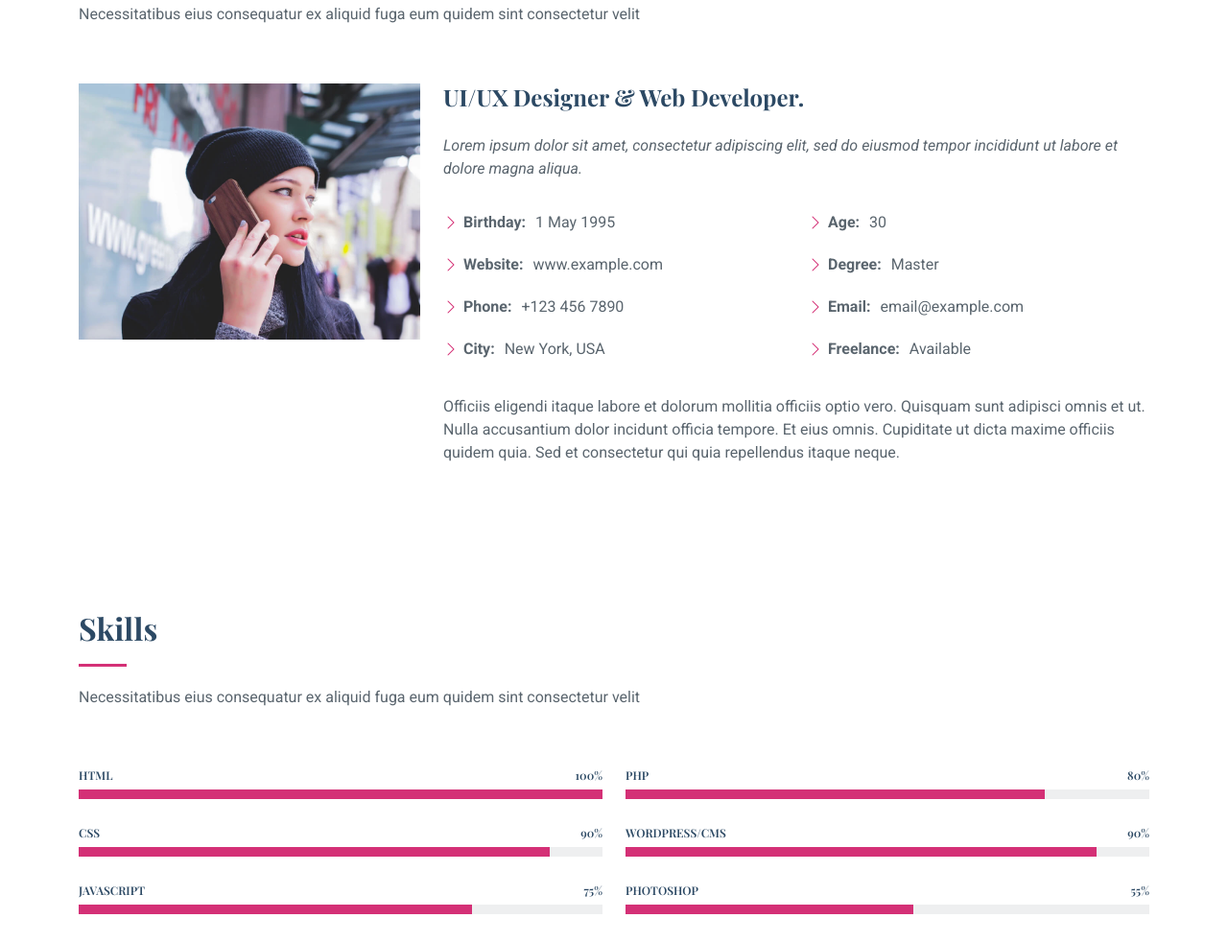
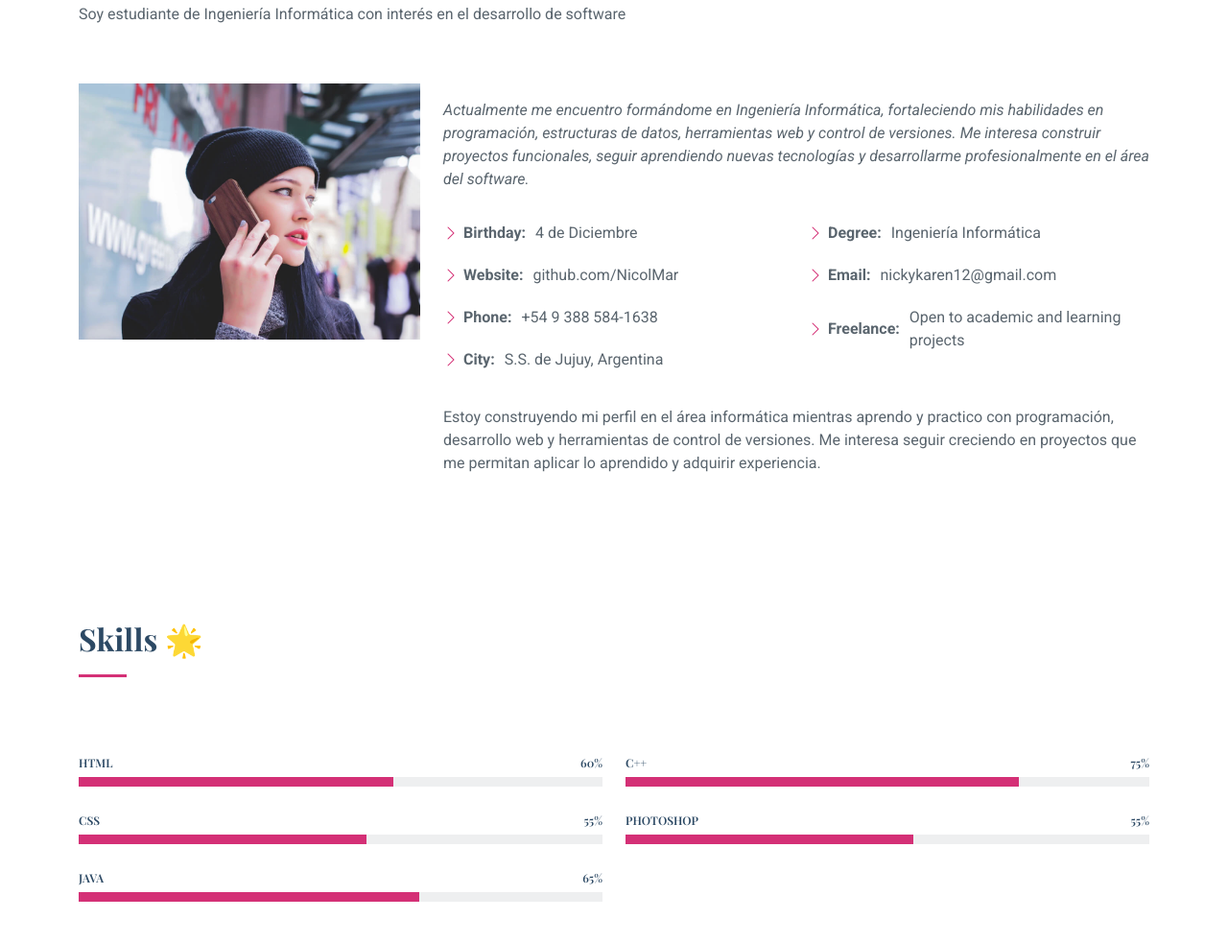
Before and after one commit to UCSE-Programacion-2/taller-github-actividad-2-NicolMar-1, a plain HTML site: page index.html in a window 1280 px wide. Shown: the part 945-1927 px from the top of the page at 96% size. Drawn offline with nearby package versions, Linux system fonts and the light colour scheme; a web font is replaced by a local one.

Commit message:
feat: personalizar contenido del cv

```diff
--- a/index.html
+++ b/index.html
@@ -85,8 +85,8 @@
     <section id="hero" class="hero section dark-background">
 
       <div class="container text-center" data-aos="fade-up" data-aos-delay="100">
-        <h2>Hi, I'm Alice!</h2>
-        <p>I am a graphic designer living in New York<br></p>
+        <h2>Hola, soy Karen Nicole Martinez!</h2>
+        <p>Estudiante de Ingeniería Informática UCSE-DASS<br></p>
         <a href="#about" class="btn-scroll" title="Scroll Down"><i class="bi bi-chevron-down"></i></a>
       </div>
 
@@ -97,8 +97,8 @@
 
       <!-- Section Title -->
       <div class="container section-title" data-aos="fade-up">
-        <h2>About</h2>
-        <p>Necessitatibus eius consequatur ex aliquid fuga eum quidem sint consectetur velit</p>
+        <h2>Sobre mi</h2>
+        <p>Soy estudiante de Ingeniería Informática con interés en el desarrollo de software</p>
       </div><!-- End Section Title -->
 
       <div class="container" data-aos="fade-up" data-aos-delay="100">
@@ -108,32 +108,33 @@
             <img src="assets/img/profile-img.jpg" class="img-fluid" alt="">
           </div>
           <div class="col-lg-8 content">
-            <h2>UI/UX Designer &amp; Web Developer.</h2>
             <p class="fst-italic py-3">
-              Lorem ipsum dolor sit amet, consectetur adipiscing elit, sed do eiusmod tempor incididunt ut labore et dolore
-              magna aliqua.
+              Actualmente me encuentro formándome en Ingeniería Informática, fortaleciendo mis
+habilidades en programación, estructuras de datos, herramientas web y control de
+versiones. Me interesa construir proyectos funcionales, seguir aprendiendo nuevas
+tecnologías y desarrollarme profesionalmente en el área del software.
             </p>
             <div class="row">
               <div class="col-lg-6">
                 <ul>
-                  <li><i class="bi bi-chevron-right"></i> <strong>Birthday:</strong> <span>1 May 1995</span></li>
-                  <li><i class="bi bi-chevron-right"></i> <strong>Website:</strong> <span>www.example.com</span></li>
-                  <li><i class="bi bi-chevron-right"></i> <strong>Phone:</strong> <span>+123 456 7890</span></li>
-                  <li><i class="bi bi-chevron-right"></i> <strong>City:</strong> <span>New York, USA</span></li>
+                  <li><i class="bi bi-chevron-right"></i> <strong>Birthday:</strong> <span>4 de Diciembre</span></li>
+                  <li><i class="bi bi-chevron-right"></i> <strong>Website:</strong> <span>github.com/NicolMar</span></li>
+                  <li><i class="bi bi-chevron-right"></i> <strong>Phone:</strong> <span>+54 9 388 584-1638</span></li>
+                  <li><i class="bi bi-chevron-right"></i> <strong>City:</strong> <span>S.S. de Jujuy, Argentina</span></li>
                 </ul>
               </div>
               <div class="col-lg-6">
                 <ul>
-                  <li><i class="bi bi-chevron-right"></i> <strong>Age:</strong> <span>30</span></li>
-                  <li><i class="bi bi-chevron-right"></i> <strong>Degree:</strong> <span>Master</span></li>
-                  <li><i class="bi bi-chevron-right"></i> <strong>Email:</strong> <span>email@example.com</span></li>
-                  <li><i class="bi bi-chevron-right"></i> <strong>Freelance:</strong> <span>Available</span></li>
+                  <li><i class="bi bi-chevron-right"></i> <strong>Degree:</strong> <span>Ingeniería Informática</span></li>
+                  <li><i class="bi bi-chevron-right"></i> <strong>Email:</strong> <span>nickykaren12@gmail.com</span></li>
+                  <li><i class="bi bi-chevron-right"></i> <strong>Freelance:</strong> <span>Open to academic and learning projects</span></li>
                 </ul>
               </div>
             </div>
             <p class="py-3">
-              Officiis eligendi itaque labore et dolorum mollitia officiis optio vero. Quisquam sunt adipisci omnis et ut. Nulla accusantium dolor incidunt officia tempore. Et eius omnis.
-              Cupiditate ut dicta maxime officiis quidem quia. Sed et consectetur qui quia repellendus itaque neque.
+               Estoy construyendo mi perfil en el área informática mientras aprendo y practico con
+  programación, desarrollo web y herramientas de control de versiones. Me interesa seguir
+  creciendo en proyectos que me permitan aplicar lo aprendido y adquirir experiencia.
             </p>
           </div>
         </div>
@@ -147,8 +148,7 @@
 
       <!-- Section Title -->
       <div class="container section-title" data-aos="fade-up">
-        <h2>Skills</h2>
-        <p>Necessitatibus eius consequatur ex aliquid fuga eum quidem sint consectetur velit</p>
+        <h2>Skills 🌟</h2>
       </div><!-- End Section Title -->
 
       <div class="container" data-aos="fade-up" data-aos-delay="100">
@@ -158,23 +158,23 @@
           <div class="col-lg-6">
 
             <div class="progress">
-              <span class="skill"><span>HTML</span> <i class="val">100%</i></span>
+              <span class="skill"><span>HTML</span> <i class="val">60%</i></span>
               <div class="progress-bar-wrap">
-                <div class="progress-bar" role="progressbar" aria-valuenow="100" aria-valuemin="0" aria-valuemax="100"></div>
+                <div class="progress-bar" role="progressbar" aria-valuenow="60" aria-valuemin="0" aria-valuemax="60"></div>
               </div>
             </div><!-- End Skills Item -->
 
             <div class="progress">
-              <span class="skill"><span>CSS</span> <i class="val">90%</i></span>
+              <span class="skill"><span>CSS</span> <i class="val">55%</i></span>
               <div class="progress-bar-wrap">
-                <div class="progress-bar" role="progressbar" aria-valuenow="90" aria-valuemin="0" aria-valuemax="100"></div>
+                <div class="progress-bar" role="progressbar" aria-valuenow="55" aria-valuemin="0" aria-valuemax="55"></div>
               </div>
             </div><!-- End Skills Item -->
 
             <div class="progress">
-              <span class="skill"><span>JavaScript</span> <i class="val">75%</i></span>
+              <span class="skill"><span>Java</span> <i class="val">65%</i></span>
               <div class="progress-bar-wrap">
-                <div class="progress-bar" role="progressbar" aria-valuenow="75" aria-valuemin="0" aria-valuemax="100"></div>
+                <div class="progress-bar" role="progressbar" aria-valuenow="65" aria-valuemin="0" aria-valuemax="65"></div>
               </div>
             </div><!-- End Skills Item -->
 
@@ -183,18 +183,13 @@
           <div class="col-lg-6">
 
             <div class="progress">
-              <span class="skill"><span>PHP</span> <i class="val">80%</i></span>
+              <span class="skill"><span>C++</span> <i class="val">75%</i></span>
               <div class="progress-bar-wrap">
-                <div class="progress-bar" role="progressbar" aria-valuenow="80" aria-valuemin="0" aria-valuemax="100"></div>
+                <div class="progress-bar" role="progressbar" aria-valuenow="75" aria-valuemin="0" aria-valuemax="75"></div>
               </div>
             </div><!-- End Skills Item -->
 
-            <div class="progress">
-              <span class="skill"><span>WordPress/CMS</span> <i class="val">90%</i></span>
-              <div class="progress-bar-wrap">
-                <div class="progress-bar" role="progressbar" aria-valuenow="90" aria-valuemin="0" aria-valuemax="100"></div>
-              </div>
-            </div><!-- End Skills Item -->
+
 
             <div class="progress">
               <span class="skill"><span>Photoshop</span> <i class="val">55%</i></span>
@@ -654,7 +649,6 @@
   <footer id="footer" class="footer light-background">
     <div class="container">
       <h3 class="sitename">Lonely</h3>
-      <p>Et aut eum quis fuga eos sunt ipsa nihil. Labore corporis magni eligendi fuga maxime saepe commodi placeat.</p>
       <div class="social-links d-flex justify-content-center">
         <a href=""><i class="bi bi-twitter-x"></i></a>
         <a href=""><i class="bi bi-facebook"></i></a>
```
Also changed, not shown: assets/img/fotito4.jpeg (added), assets/img/hero-bg.jpg, assets/img/masonry-portfolio/fotito1.jpg (added).
